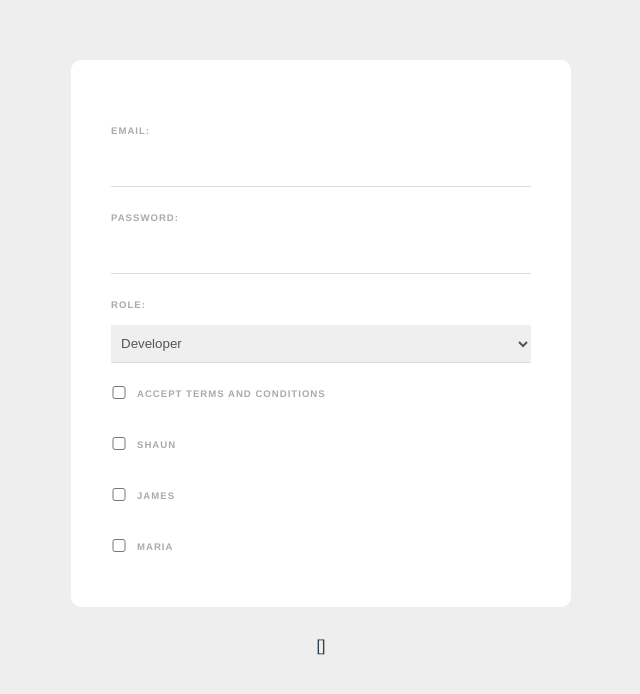
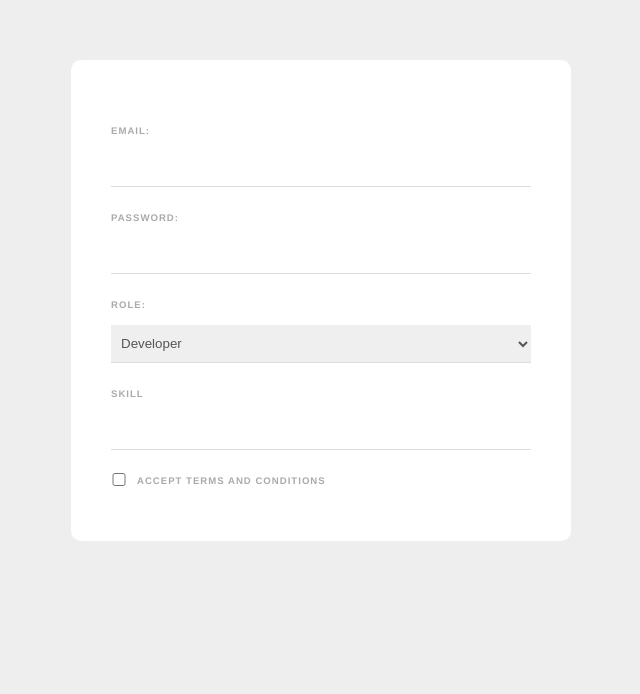
Before and after one commit to code1iners/web-form-vuejs, a Vue app: page / in a window 1280 px wide. Shown: the top 694 px of the page, without its empty margins (319-959 px from the left). Built offline with nearby package versions, Linux system fonts and the light colour scheme.

Commit message:
Added skills field by key event

```diff
--- a/src/components/SignUpForm.vue
+++ b/src/components/SignUpForm.vue
@@ -12,26 +12,15 @@
       <option value="designer">Designer</option>
     </select>
 
+    <label>Skill</label>
+    <input type="text" v-model="tempSkill" @keyup.ctrl="addSkill" />
+    <div v-for="skill in skills" :key="skill" class="pill">{{ skill }}</div>
+
     <div class="terms">
       <input type="checkbox" required v-model="terms" />
       <label>Accept terms and conditions</label>
     </div>
-
-    <div>
-      <input type="checkbox" value="shaun" v-model="names" />
-      <label>Shaun</label>
-    </div>
-    <div>
-      <input type="checkbox" value="james" v-model="names" />
-      <label>James</label>
-    </div>
-    <div>
-      <input type="checkbox" value="maria" v-model="names" />
-      <label>Maria</label>
-    </div>
   </form>
-
-  {{ names }}
 </template>
 
 <script>
@@ -42,11 +31,30 @@
       password: "",
       role: "developer",
       terms: false,
-      names: [],
+      tempSkill: "",
+      skills: [],
     };
   },
+  methods: {
+    addSkill(e) {
+      console.log(e);
+      if (e.key === "," && this.tempSkill) {
+        if (!this.skills.includes(this.tempSkill)) {
+          this.skills.push(this.tempSkill);
+        }
+        this.tempSkill = "";
+      }
+    },
+  },
   updated() {
-    console.log(this.email, this.password, this.role, this.terms, this.names);
+    console.log(
+      this.email,
+      this.password,
+      this.role,
+      this.terms,
+      this.tempSkill,
+      this.skills
+    );
   },
 };
 </script>
```
